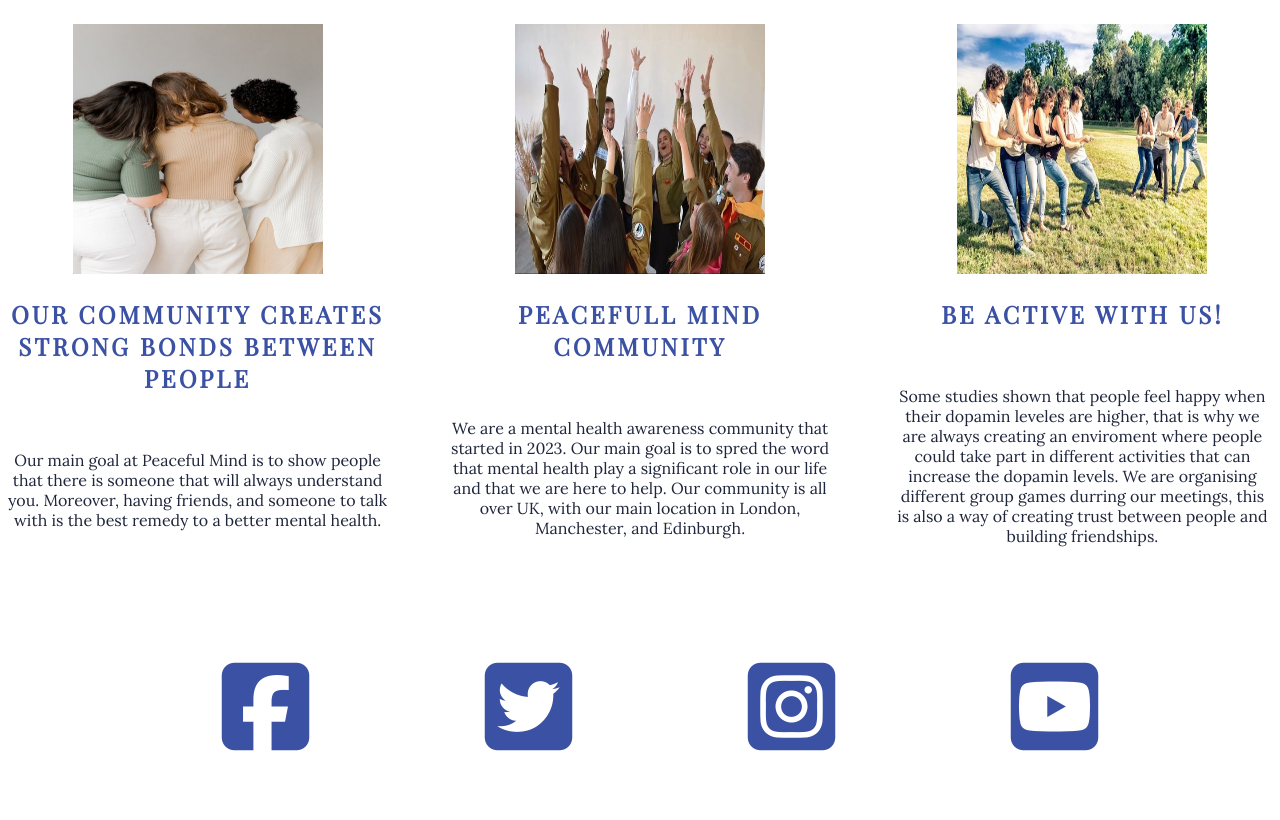
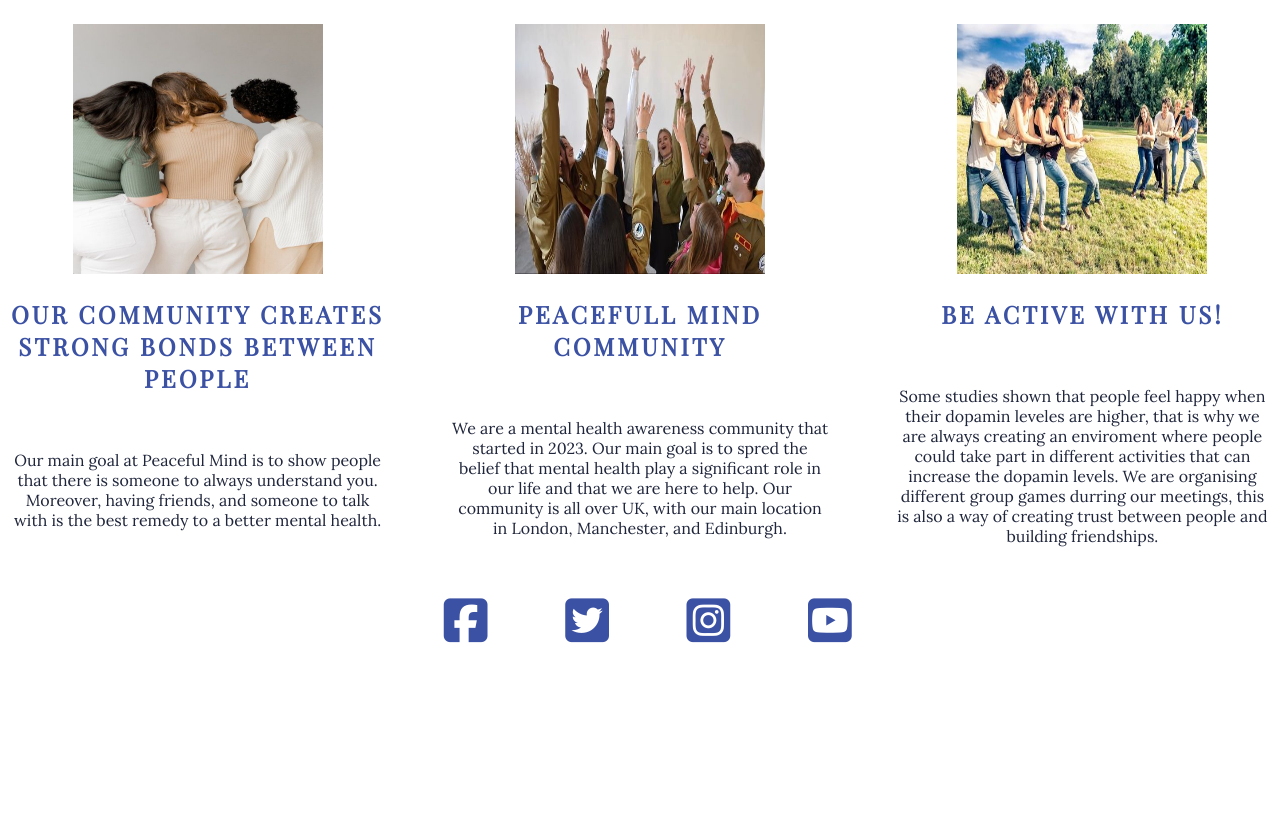
Before and after one commit to MartaCzM/peaceful-mind, a plain HTML site: page about.html in a window 1280 px wide. Shown: the part 781-1601 px from the top of the page. After the commit the page ends 1509 px from the top, so only its background shows below. Drawn offline with nearby package versions, Linux system fonts and the light colour scheme.

```diff
--- a/about.html
+++ b/about.html
@@ -14,7 +14,7 @@
     <!-- This section will include the logo and a navigation bar.-->
     <header>
         <a href="index.html">
-            <h1 id="logo">Peaceful mind</h1>
+            <h1 id="logo">Peaceful mind <i class="fas fa-dove"></i></h1>
         </a>
         <nav>
             <ul id="menu">
@@ -36,7 +36,7 @@
        <section id="cover-display">
         <div id="cover-image"></div>
         <div id="cover-text">
-            <h2>Peaceful Mind</h2>
+            <h2>Peaceful Mind </h2>
             <h3 id="moto">Normalising mental health across UK</h3>
         </div>
     </section>
@@ -47,7 +47,7 @@
             <div>
                 <h2> Our community creates strong bonds between people</h2>
                 <br>
-                <p> Our main goal at Peaceful Mind is to show people that there is someone that will always understand you. Moreover, having friends, and someone to talk with is the best remedy to a better mental health.</p>
+                <p> Our main goal at Peaceful Mind is to show people that there is someone to always understand you. Moreover, having friends, and someone to talk with is the best remedy to a better mental health. </p>
             </div>
         </div>
         <div id="right">
@@ -63,7 +63,7 @@
             <div>
                 <h2>Peacefull Mind Community</h2>
                 <br>
-                <p> We are a mental health awareness community that started in 2023. Our main goal is to spred the word that mental health play a significant role in our life and that we are here to help. Our community is all over UK, with our main location in London, Manchester, and Edinburgh. </p>
+                <p> We are a mental health awareness community that started in 2023. Our main goal is to spred the belief that mental health play a significant role in our life and that we are here to help. Our community is all over UK, with our main location in London, Manchester, and Edinburgh. </p>
             </div>
         </div>
     </section>
--- a/assets/css/style.css
+++ b/assets/css/style.css
@@ -250,9 +250,9 @@
 }
 
 .media-links i {
-    padding: 5%;
-    margin: 2%;
-    font-size: 100px;
+    padding: 2%;
+    margin-right: 2%;
+    font-size: 50px;
     color:#3b51a3;
 
 }
```
Also changed, not shown: index.html (+1 -1 lines), sign-up.html (+2 -2 lines), assets/images/about.jpeg (added), assets/images/blue-water.jpeg (deleted), assets/images/footer.png (added), assets/images/meetings-location.jpeg (added), assets/images/navigation-bar-screenshot.png (deleted), assets/images/navigation-bar.png (added), assets/images/sign-up.jpg (added), assets/images/web-landing.png (deleted), 1 other file.
